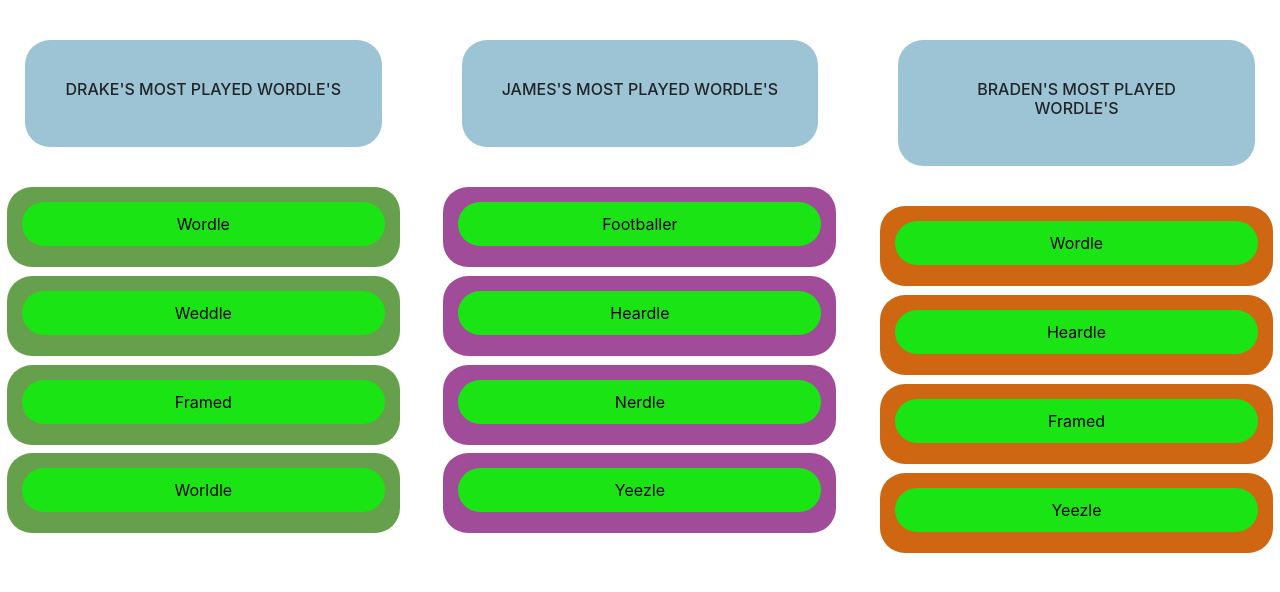
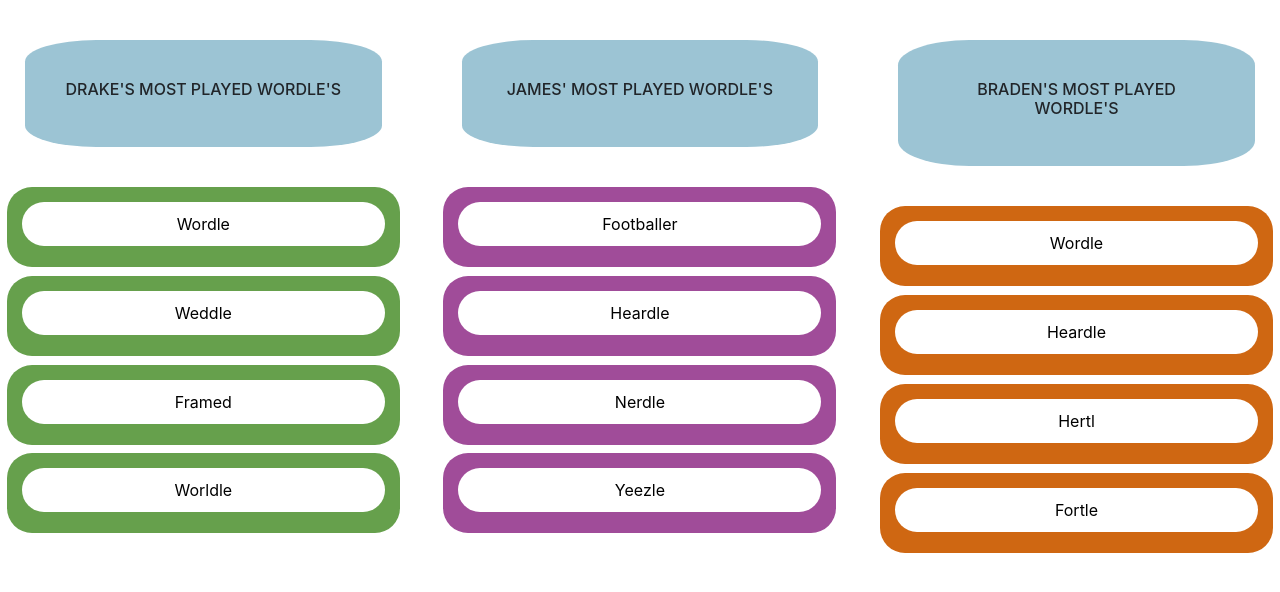
Before and after one commit to Drake-mcg21/Drake-mcg21.github.io, a plain HTML site: page wordle.html in a window 1280 px wide. Drawn offline with Linux system fonts and the light colour scheme.

Commit message:
Font sizes

```diff
--- a/css/wordle.css
+++ b/css/wordle.css
@@ -9,12 +9,12 @@
   }
 
 .tm-site-title {
-    font-size: 1rem;
+    font-size: 100%;
     text-transform: uppercase;
   }
   .tm-bg-dark {
     background: rgba(114, 171, 194, 0.7);
-    border-radius: 25px;
+    border-radius: 20%;
   }
   .tm-site-header-box {
     text-align: center;
@@ -86,7 +86,7 @@
   .tm-nav-link:visited {
     border-radius: 25px;
     color: rgb(0, 0, 0);
-    background-color: rgb(26, 228, 19);
+    background-color: rgb(255, 255, 255);
     padding: 10px 40px;
     display: center;
     margin-bottom: 6px;
--- a/wordle.html
+++ b/wordle.html
@@ -37,7 +37,7 @@
   </div>
   <div class="column">
     <header class="tm-site-header-box tm-bg-dark">
-      <h1 class="tm-site-title">James's Most Played Wordle's</h1>
+      <h1 class="tm-site-title">James' Most Played Wordle's</h1>
     </header>
     <nav id="tmNav" class="wordle-nav">
       <li class="james-button">
@@ -66,10 +66,10 @@
       <a href="https://www.spotify.com/heardle/?type=auto&message=no-local-storage" target="_blank"  class="tm-nav-link">Heardle</a>
     </li>
     <li class="bradens-button">
-      <a href="https://framed.wtf/" target="_blank" data-align="middle" class="tm-nav-link">Framed</a>
+      <a href="https://www.hertl.app/" target="_blank" data-align="middle" class="tm-nav-link">Hertl</a>
     </li>
     <li class="bradens-button">
-      <a href="https://yeezle.xyz/" target="_blank" data-align="left" class="tm-nav-link"> Yeezle </a>
+      <a href="https://wordle-unlimited.io/fortle" target="_blank" data-align="left" class="tm-nav-link"> Fortle </a>
     </li>
 </nav>
 </div>
```
